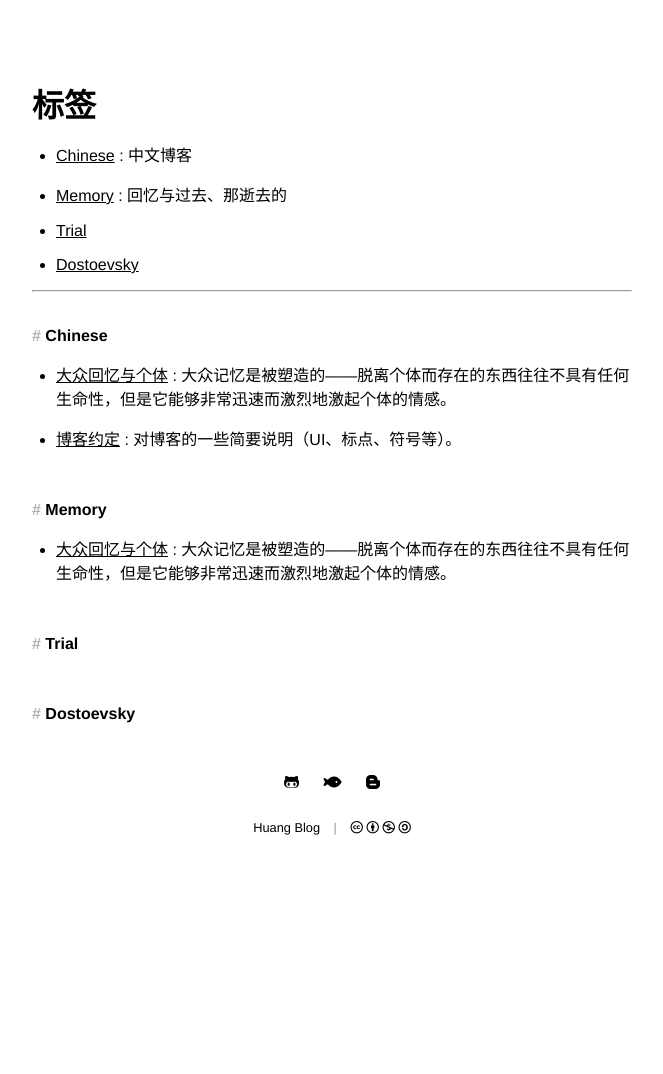
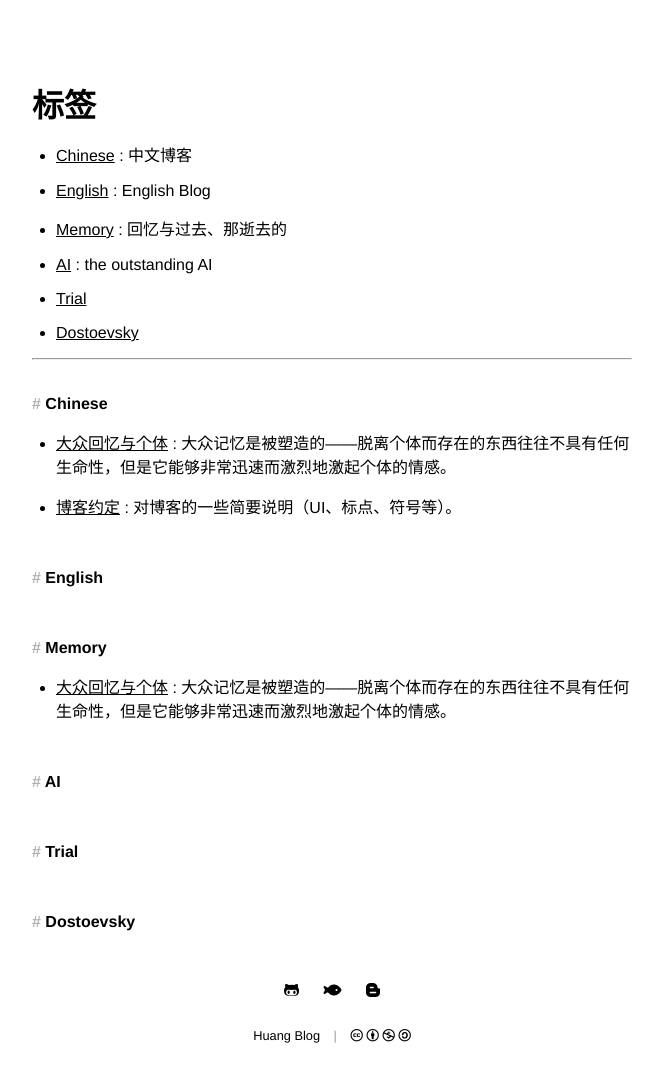
Before and after one commit to huang-feiyu/huang-feiyu.github.io, a Jekyll site: the page built from pages/tags.md, in a window 1280 px wide. Shown: the whole page, without its empty margins (308-971 px from the left). Built offline with Jekyll 4.4.1, drawn with Linux system fonts in a browser that asks for light colours; nearby versions of some CDN libraries; before the commit the page ends 900 px from its top, so only the background shows below that.

Commit message:
to: add two tags "AI" and "English"

```diff
--- a/_data/settings.yml
+++ b/_data/settings.yml
@@ -3,7 +3,9 @@
 #           AND whose category is "series", it will be represented in url("series")
 tags:
 - {series: false, name: 'Chinese',     tag: 'chinese',    description: '中文博客'}
+- {series: false, name: 'English',     tag: 'english',    description: 'English Blog'}
 - {series: false, name: 'Memory',      tag: 'memory',     description: '回忆与过去、那逝去的'}
+- {series: false, name: 'AI',          tag: 'ai',         description: 'the outstanding AI'}
 - {series: true,  name: 'Trial',       tag: 'trial',      description: ''}
 - {series: true,  name: 'Dostoevsky',  tag: 'dostoevsky', description: ''}
 
```
